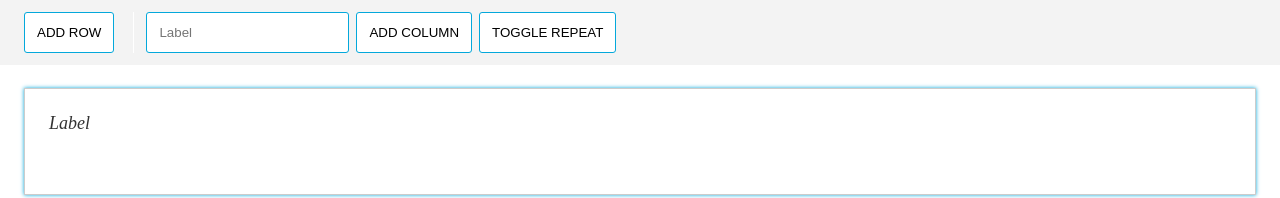
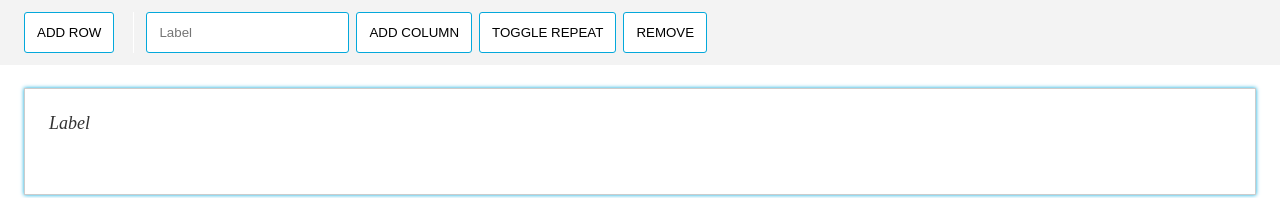
Before and after one commit to austingray/music-chart-maker, a React app: page / in a window 1280 px wide. Both pictures are taken after a click on the button "ADD ROW". Shown: the top 198 px of the page. Built offline with nearby package versions, Linux system fonts and the light colour scheme.

Commit message:
added ability to delete

```diff
--- a/src/react/Toolbar/ColumnControls.jsx
+++ b/src/react/Toolbar/ColumnControls.jsx
@@ -14,6 +14,10 @@ class ColumnControls extends React.Component {
       endOfLine: !this.state.endOfLine,
     });
     this.props.toggleEndOfLine();
+  }
+  removeActive(e) {
+    e.preventDefault();
+    this.props.removeActive();
   }
   render() {
     const column = this.props.column;
@@ -34,8 +38,9 @@ class ColumnControls extends React.Component {
             type="checkbox"
             value="on"
             onChange={() => this.toggleEndOfLine()}
-          /> Toggle end of line
+          /> End Of Line
         </label>
+        <button onClick={e => this.removeActive(e)}>Remove</button>
       </div>
     );
   }
@@ -49,6 +54,7 @@ ColumnControls.propTypes = {
   }).isRequired,
   updateKey: PropTypes.func.isRequired,
   toggleEndOfLine: PropTypes.func.isRequired,
+  removeActive: PropTypes.func.isRequired,
 };
 
 export default ColumnControls;
--- a/src/react/Toolbar/RowControls.jsx
+++ b/src/react/Toolbar/RowControls.jsx
@@ -9,6 +9,10 @@ class RowControls extends React.Component {
         paddingLeft: `${width}px`,
       });
     });
+  }
+  removeActive(e) {
+    e.preventDefault();
+    this.props.removeActive();
   }
   render() {
     const row = this.props.row;
@@ -44,6 +48,7 @@ class RowControls extends React.Component {
               </label>
             ) : null
         }
+        <button onClick={e => this.removeActive(e)}>Remove</button>
       </div>
     );
   }
@@ -65,6 +70,7 @@ RowControls.propTypes = {
   addColumn: PropTypes.func.isRequired,
   toggleRepeat: PropTypes.func.isRequired,
   updateRowProp: PropTypes.func.isRequired,
+  removeActive: PropTypes.func.isRequired,
 };
 
 export default RowControls;
--- a/src/react/Toolbar/index.jsx
+++ b/src/react/Toolbar/index.jsx
@@ -13,6 +13,7 @@ function Toolbar({
   toggleRepeat,
   updateRowProp,
   toggleEndOfLine,
+  removeActive,
 }) {
   // determine active row or column
   let activeRow = null;
@@ -42,6 +43,7 @@ function Toolbar({
         addColumn={addColumn}
         toggleRepeat={toggleRepeat}
         updateRowProp={updateRowProp}
+        removeActive={removeActive}
       />
       {
         activeColumn
@@ -50,6 +52,7 @@ function Toolbar({
               column={activeColumn}
               updateKey={updateKey}
               toggleEndOfLine={toggleEndOfLine}
+              removeActive={removeActive}
             />
           ) : null
       }
@@ -58,6 +61,7 @@ function Toolbar({
 }
 
 Toolbar.propTypes = {
+  removeActive: PropTypes.func.isRequired,
   toggleEndOfLine: PropTypes.func.isRequired,
   updateRowProp: PropTypes.func.isRequired,
   chart: PropTypes.object.isRequired, // eslint-disable-line react/forbid-prop-types
--- a/src/react/app.jsx
+++ b/src/react/app.jsx
@@ -188,6 +188,28 @@ class App extends React.Component {
       chart,
     });
   }
+  removeActive() {
+    const rows = this.state.chart.rows.map((row) => {
+      if (row.active) {
+        return null;
+      }
+      const columns = row.columns.map((column) => {
+        if (column.active) {
+          return null;
+        }
+        return column;
+      }).filter(column => column);
+      return Object.assign({}, row, {
+        columns,
+      });
+    }).filter(row => row);
+    const chart = Object.assign({}, this.state.chart, {
+      rows,
+    });
+    this.setState({
+      chart,
+    });
+  }
   render() {
     return (
       <div>
@@ -201,6 +223,7 @@ class App extends React.Component {
           toggleRepeat={e => this.toggleRepeat(e)}
           updateRowProp={(prop, val) => this.updateRowProp(prop, val)}
           toggleEndOfLine={e => this.toggleEndOfLine(e)}
+          removeActive={() => this.removeActive()}
         />
         <Chart
           chart={this.state.chart}
--- a/src/scss/style.scss
+++ b/src/scss/style.scss
@@ -33,15 +33,17 @@ body {
   }
   label {
     position:relative;
+    text-transform: uppercase;
+    color:#333;
+    font: 11px 'system-ui';
+    &[for="toggle-end-of-line"] {
+      margin-right:14px;
+    }
     span {
       position:absolute;
       left: 12px;
-      top: 3px;
       bottom: 0;
       margin: auto;
-      text-transform: uppercase;
-      color:#333;
-      font: 11px 'system-ui';
     }
   }
   button {
```
Also changed, not shown: 2 other files (tests, documents, lock files or other folders).
